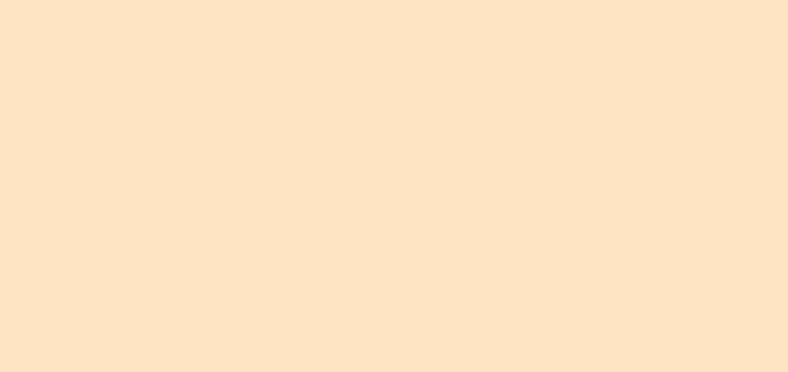
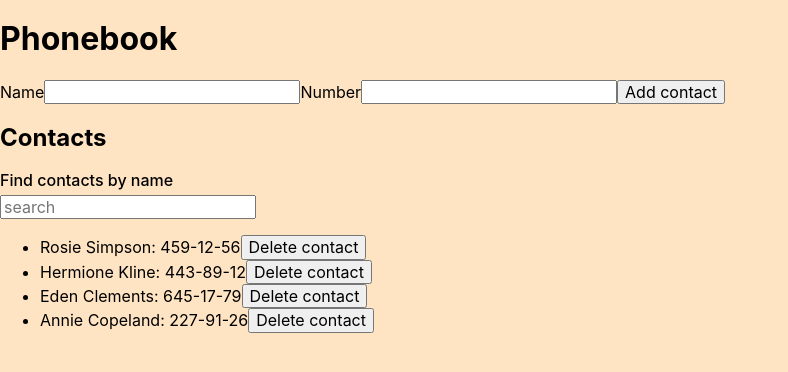
Before and after one commit to KaczorowskaKarolina/KaczorowskaKarolina-goit-react-hw-03-phonebook, a React (Create React App) app: page / in a window 1280 px wide. Shown: the top 372 px of the page, without its empty margins (0-788 px from the left). Built offline with nearby package versions, Linux system fonts and the light colour scheme.

Commit message:
Fixed bugs in components

```diff
--- a/src/components/App.jsx
+++ b/src/components/App.jsx
@@ -1,14 +1,11 @@
 import React, { Component } from 'react';
-import ReactDOM from 'react-dom';
 import { Form } from './Form';
 import { Filter } from './Filter';
 import List from './List';
 import { nanoid } from 'nanoid';
 import 'index.css';
 
-export const App = () => {
-
-  class PhonebookApp extends Component {
+class App extends Component {
   state = {
     contacts: [
       { id: 'id-1', name: 'Rosie Simpson', number: '459-12-56' },
@@ -64,10 +61,7 @@ export const App = () => {
   );
 
   this.setState({ contacts: remainingContacts }, () => {
-        localStorage.setItem(
-          'contacts',
-          JSON.stringify(this.state.contacts)
-        );
+    localStorage.setItem('contacts', JSON.stringify(this.state.contacts));
   });
 };
 
@@ -86,18 +80,19 @@ export const App = () => {
   const filter = this.state.filter;
 
   return (
-        <div>
+    <div className="phonebook-app">
       <h1>Phonebook</h1>
-          <Form addContactOnSubmit={this.addContactOnSubmit} />
+      <Form onSubmit={this.addContactOnSubmit} />
       <h2>Contacts</h2>
-          <Filter value={filter} onFilterChange={this.onFilterChange} />
+      <Filter filter={filter} onChange={this.onFilterChange} />
       <List
         contacts={this.showFilteredContact()}
+        filter={filter}
         deleteContact={this.deleteContact}
       />
     </div>
   );
 }
 }
-}
-ReactDOM.render(<App />, document.getElementById('root'));
+
+export default App;
--- a/src/components/Filter.jsx
+++ b/src/components/Filter.jsx
@@ -11,5 +11,5 @@ export const Filter = ({ value, onChange }) => (
 
 Filter.propTypes = {
   value: PropTypes.string,
-  onChange: PropTypes.func.isRequired,
+  onChange: PropTypes.func,
 };
--- a/src/components/Form.jsx
+++ b/src/components/Form.jsx
@@ -1,6 +1,6 @@
 import React, { Component } from 'react';
 import PropTypes from 'prop-types';
-import css from './form.css';
+// import css from './form.css';
 import { nanoid } from 'nanoid';
 
 export class Form extends Component {
@@ -37,34 +37,23 @@ export class Form extends Component {
     const { name, number } = this.state;
     return (
       <>
-        <form className={css.form} onSubmit={this.handleSubmit}>
-          <label className={css.label} htmlFor={this.nameId}>
-            Name
+        <form onSubmit={this.handleSubmit}>
+          <label htmlFor={this.nameId}>Name</label>
           <input
             type="text"
+            id={this.nameId}
             name="name"
             value={name}
             onChange={this.handleChange}
-              pattern="^[a-zA-Zа-яА-Я]+(([' -][a-zA-Zа-яА-Я ])?[a-zA-Zа-яА-Я]*)*$"
-              title="Name may contain only letters, apostrophe, dash and spaces. For example Adrian, Jacob Mercer, Charles de Batz de Castelmore d'Artagnan"
-              required
-              placeholder="name"
-            ></input>
-          </label>
-          <label className={css.label} htmlFor={this.numberId}>
-            Number
+          />
+          <label htmlFor={this.numberId}>Number</label>
           <input
-              type="tel"
+            type="text"
+            id={this.numberId}
             name="number"
             value={number}
             onChange={this.handleChange}
-              pattern="\+?\d{1,4}?[-.\s]?\(?\d{1,3}?\)?[-.\s]?\d{1,4}[-.\s]?\d{1,4}[-.\s]?\d{1,9}"
-              title="Phone number must be digits and can contain spaces, dashes, parentheses and can start with +"
-              required
-              placeholder="number"
           />
-          </label>
-
           <button type="submit">Add contact</button>
         </form>
       </>
--- a/src/components/List.jsx
+++ b/src/components/List.jsx
@@ -7,25 +7,22 @@ const List = ({ contacts, filter, deleteContact }) => {
     return contact.name && contact.name.toLowerCase().includes(filter && filter.toLowerCase());
   });
 
-  console.log(filter); // Sprawdzenie, czy prop filter jest przekazywany i ma poprawną wartość
-  console.log(deleteContact); // Sprawdzenie, czy prop deleteContact jest przekazywany i ma poprawną wartość
-
   return (
-    <div>
-      {filteredContacts.map((contact) => (
-        <div key={contact.id}>
-          {contact.name}: {contact.number}
-          <button onClick={() => deleteContact(contact.id)}>Delete contact</button>
-        </div>
-      ))}
-    </div>
-  );
+  <ul>
+    {filteredContacts.map((contact) =>
+      <li key={contact.id}>
+        {contact.name}: {contact.number}
+        <button onClick={() => deleteContact(contact.id)}>Delete contact</button>
+      </li>
+    )}
+  </ul>
+);
 };
 
 List.propTypes = {
-  contacts: PropTypes.arrayOf(PropTypes.object).isRequired,
-  filter: PropTypes.string.isRequired,
-  deleteContact: PropTypes.func.isRequired,
+  contacts: PropTypes.arrayOf(PropTypes.object),
+  filter: PropTypes.string,
+  deleteContact: PropTypes.func,
 };
 
 export default List;
--- a/src/index.js
+++ b/src/index.js
@@ -1,6 +1,6 @@
 import React from 'react';
 import ReactDOM from 'react-dom/client';
-import { App } from 'components/App';
+import App from 'components/App';
 import './index.css';
 
 ReactDOM.createRoot(document.getElementById('root')).render(
```
Lines whose indentation alone changed are shown as unchanged.
